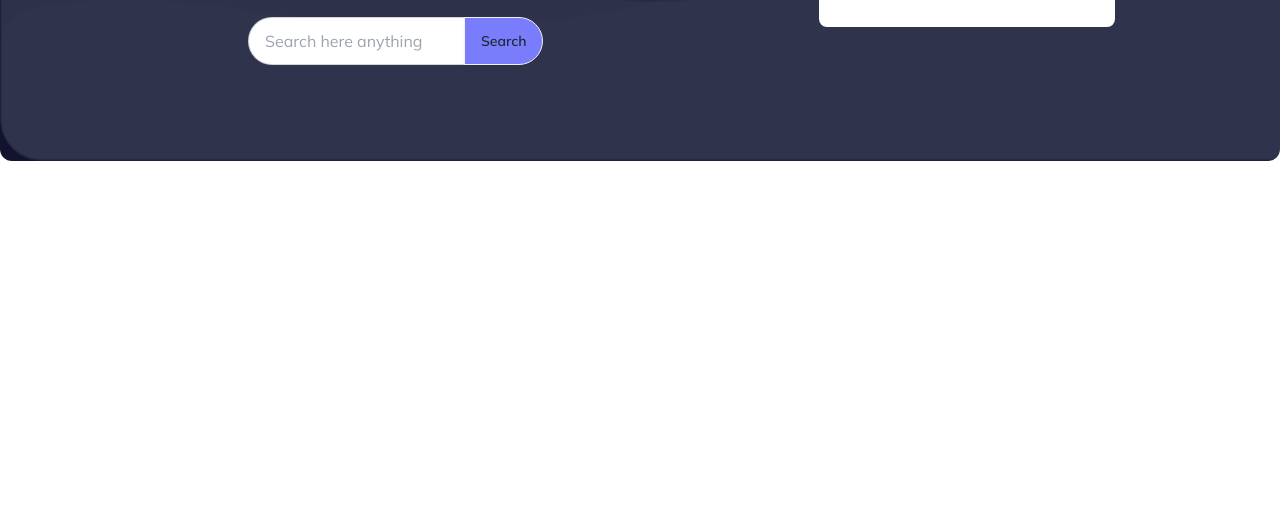
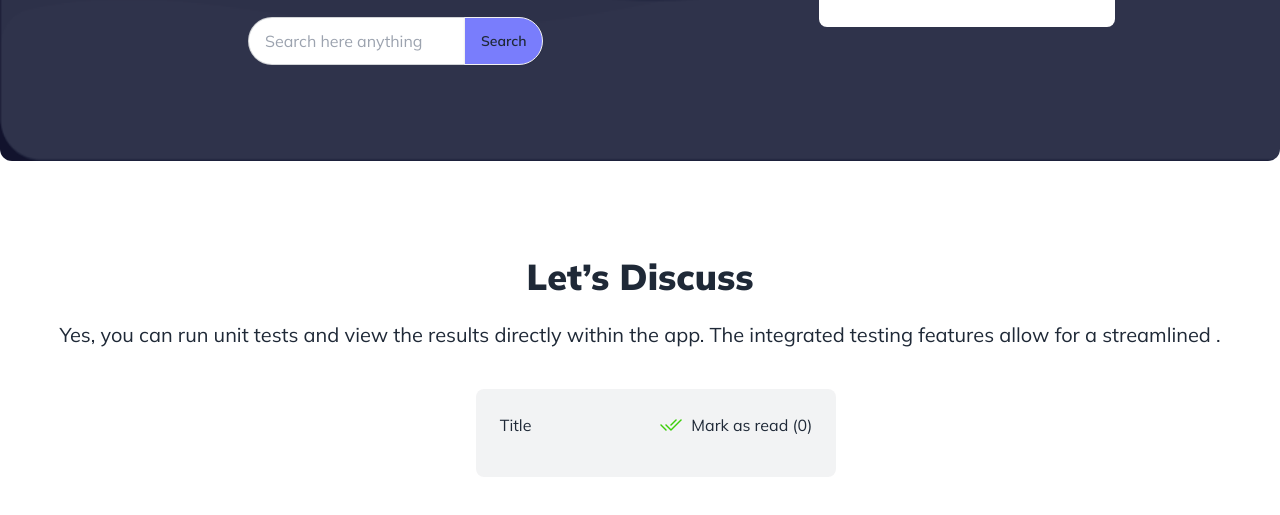
Before and after one commit to amdadulhaque78/B9A6-Retro-Forum, a plain HTML site: page index.html in a window 1280 px wide. Shown: the part 533-1048 px from the top of the page. Before the commit the page ends 800 px from the top, so only its background shows below. Drawn offline with nearby package versions, Linux system fonts and the light colour scheme.

Commit message:
added lets discuss session

```diff
--- a/index.html
+++ b/index.html
@@ -86,3 +86,39 @@
             </div>
         </section>
         <!-- banner section end -->
+
+        <!-- Let’s Discuss section start -->
+        <section class="my-24">
+            <div class="text-center">
+                <h2 class="text-4xl font-black mb-6">Let’s Discuss</h2>
+                <p class="text-xl">Yes, you can run unit tests and view the results directly within the app. The
+                    integrated testing features allow for a streamlined .</p>
+            </div>
+            <!-- show spinner -->
+            <div id="show-spinner" class="text-center my-40 hidden">
+                <span class="loading loading-spinner loading-lg"></span>
+            </div>
+            <!-- card -->
+            <div class="flex-1 lg:flex gap-8 mt-10 justify-center">
+
+
+                <div id="card-container" class="space-y-4">
+                </div>
+
+                <div id="side-bar-container">
+                    <div class="bg-[#12132D0D] p-6 rounded-lg mt-5 lg:mt-0">
+                        <div class="flex justify-between gap-32  mb-4">
+                            <h5>Title</h5>
+                            <div class="flex gap-2">
+                                <img src="./images/right.png" alt="">
+                                <p>Mark as read (<span id="count-value">0</span>)</p>
+                            </div>
+                        </div>
+                        <div id="out-side-container" class="space-y-4">
+
+                        </div>
+                    </div>
+                </div>
+            </div>
+        </section>
+        <!-- Let’s Discuss section end -->
```
